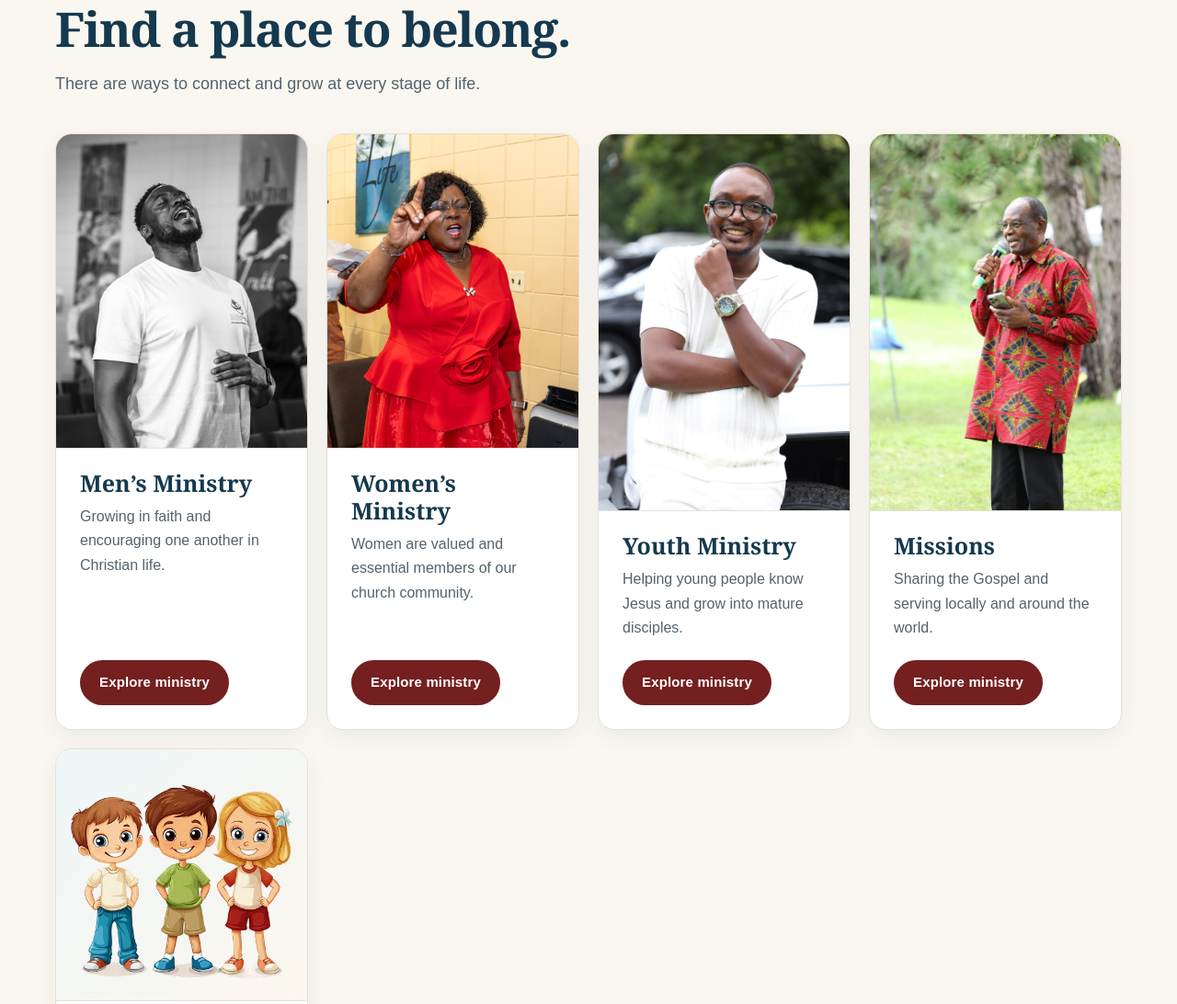
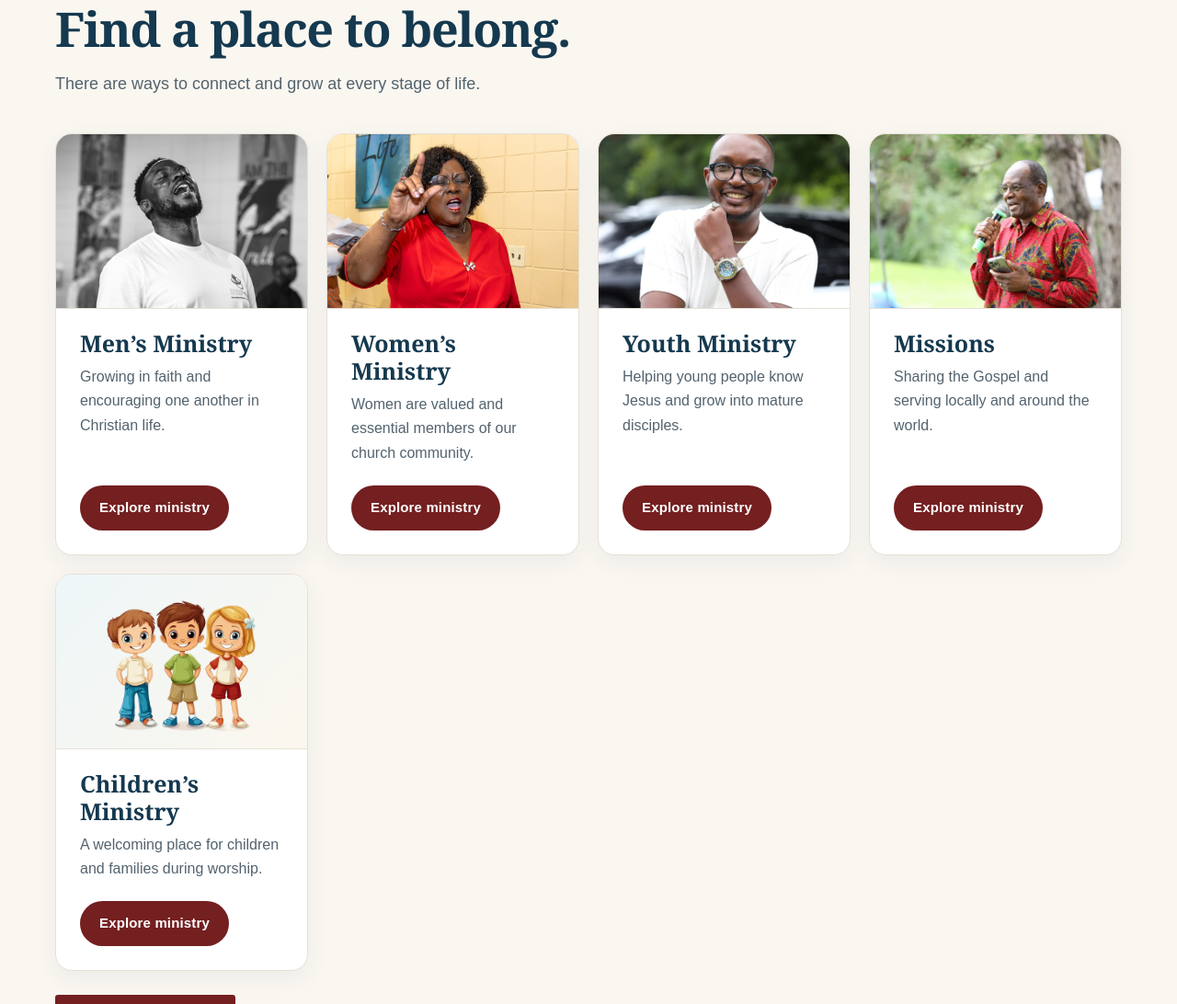
Before and after one commit to patrickemma143-droid/imfmn, a plain HTML site: page index.html in a window 1280 px wide. Shown: the part 1595-2687 px from the top of the page at 92% size. Drawn offline with Linux system fonts and the light colour scheme.

Commit message:
Align homepage ministry card images

```diff
--- a/assets/site.css
+++ b/assets/site.css
@@ -344,3 +344,9 @@
 
 /* Missions ministry photo hero */
 .missions-hero{position:relative;isolation:isolate;display:flex;align-items:center;min-height:390px;overflow:hidden;padding:55px 0}.missions-hero-image{position:absolute;z-index:-1;inset-block:0;right:0;width:56%;height:100%;object-fit:cover;object-position:center 18%}.missions-hero-overlay{position:absolute;z-index:0;inset:0;background:linear-gradient(90deg,#18324a 0%,#18324a 37%,rgba(24,50,74,.94) 47%,rgba(24,50,74,.48) 70%,rgba(24,50,74,.2) 100%)}.missions-hero-content{position:relative;z-index:1}.missions-hero-content h1,.missions-hero-content p{max-width:620px}@media(max-width:760px){.missions-hero{min-height:560px;align-items:flex-end;padding:0 0 50px}.missions-hero-image{width:100%;object-position:center 14%}.missions-hero-overlay{background:linear-gradient(0deg,#18324a 0%,rgba(24,50,74,.96) 34%,rgba(24,50,74,.44) 68%,rgba(24,50,74,.08) 100%)}.missions-hero-content h1,.missions-hero-content p{max-width:100%}}
+
+/* Keep homepage ministry card photos on a shared horizontal line */
+.ministry-list{align-items:stretch}
+.ministry-list .ministry-image{height:190px;aspect-ratio:auto;overflow:hidden;flex:0 0 190px}
+@media(max-width:760px){.ministry-list .ministry-image{height:175px;flex-basis:175px}}
+@media(max-width:460px){.ministry-list .ministry-image{height:205px;flex-basis:205px}}
```
